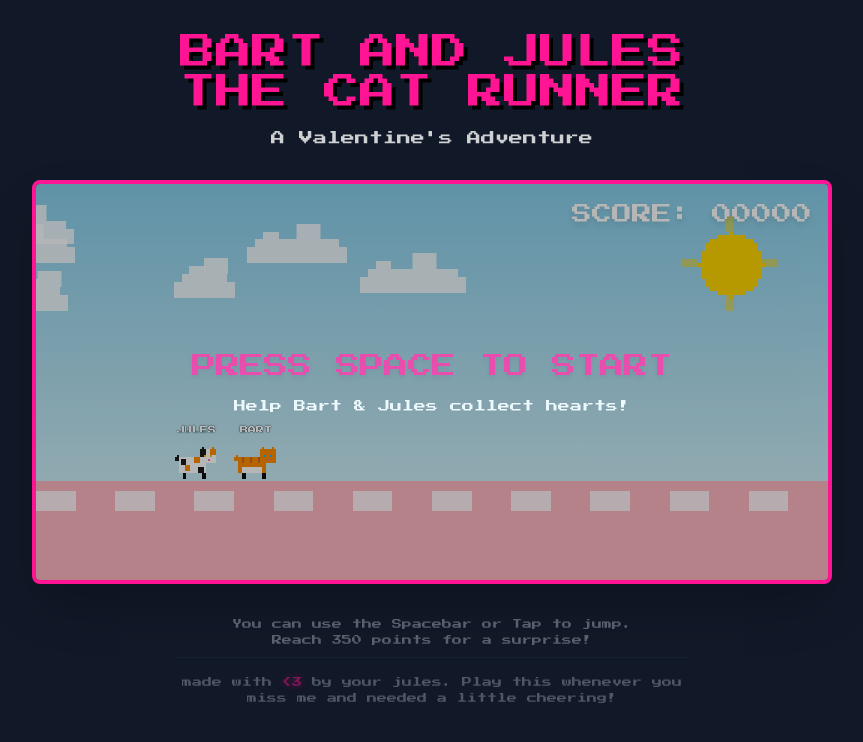
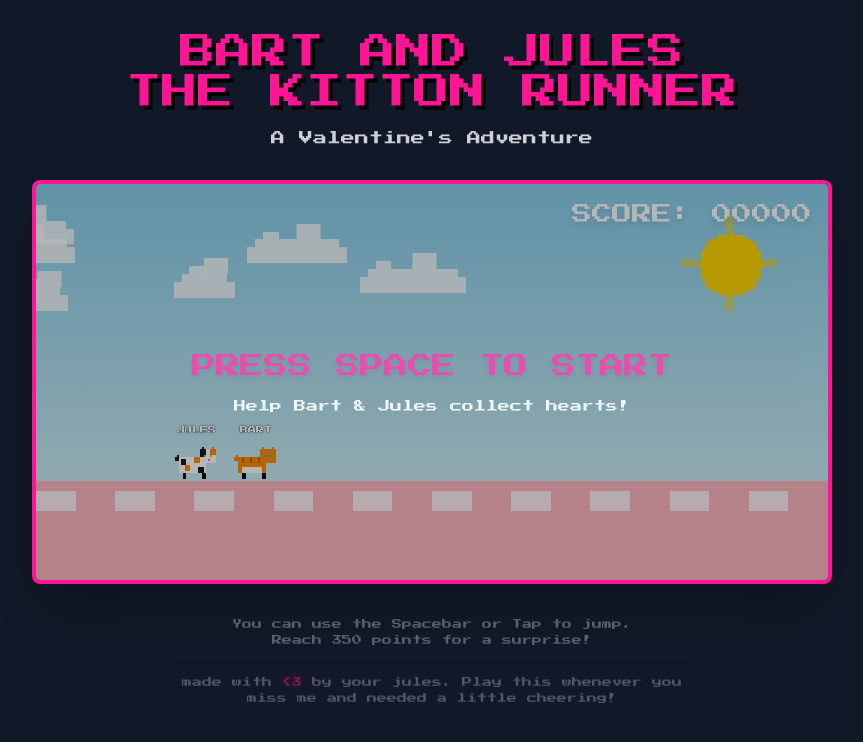
Before and after one commit to cplus2jules/Pixel-Valentines-Game-Cat, a React (Vite) app: page / in a window 1280 px wide. Shown: the top 742 px of the page, without its empty margins (208-1071 px from the left). Built offline with nearby package versions, Linux system fonts and the light colour scheme.

Commit message:
feat: Rename game title from 'Cat Runner' to 'Kitton' and remove redundant comments.

```diff
--- a/App.tsx
+++ b/App.tsx
@@ -6,7 +6,7 @@ export default function App() {
     <div className="min-h-screen bg-gray-900 flex flex-col items-center py-8 px-4 font-pixel">
       <header className="mb-8 text-center">
         <h1 className="text-2xl md:text-4xl text-val-pink mb-4 drop-shadow-[4px_4px_0_rgba(0,0,0,1)] uppercase leading-relaxed">
-          BART AND JULES<br />THE CAT RUNNER
+          BART AND JULES<br />THE KITTON RUNNER
         </h1>
         <p className="text-white text-xs md:text-sm opacity-80 text-val-light">
           A Valentine's Adventure
--- a/components/GameCanvas.tsx
+++ b/components/GameCanvas.tsx
@@ -17,7 +17,6 @@ export const GameCanvas: React.FC<GameCanvasProps> = ({ onGameOver, onVictory })
 
   const animate = useCallback(() => {
     if (engineRef.current) {
-      // Pass the playing state to update loop
       const isPlaying = gameState === GameState.PLAYING;
       engineRef.current.update(isPlaying);
       engineRef.current.draw();
@@ -33,13 +32,10 @@ export const GameCanvas: React.FC<GameCanvasProps> = ({ onGameOver, onVictory })
 
   useEffect(() => {
     if (canvasRef.current && !engineRef.current) {
-      // Initialize canvas size
       canvasRef.current.width = 800;
       canvasRef.current.height = 400;
       engineRef.current = new GameEngine(canvasRef.current);
     }
-
-    // Start loop
     requestRef.current = requestAnimationFrame(animate);
 
     return () => {
@@ -97,7 +93,6 @@ export const GameCanvas: React.FC<GameCanvasProps> = ({ onGameOver, onVictory })
       )}
 
       {gameState === GameState.VICTORY && (
-        // Reduced opacity to bg-black/40 so fireworks are visible
         <div className="absolute inset-0 flex flex-col items-center justify-center bg-black/40 text-white z-20 backdrop-blur-[2px]">
           <Trophy className="w-16 h-16 text-val-gold mb-4 animate-bounce drop-shadow-lg" />
           <h2 className="font-pixel text-xl md:text-2xl text-val-pink mb-4 text-center px-4 drop-shadow-[2px_2px_0_rgba(0,0,0,1)]">HAPPY VALENTINE'S DAY!</h2>
--- a/index.html
+++ b/index.html
@@ -4,7 +4,7 @@
 <head>
   <meta charset="UTF-8" />
   <meta name="viewport" content="width=device-width, initial-scale=1.0" />
-  <title>Bart and Jules the cat runner</title>
+  <title>Bart and Jules the Kitton runner</title>
   <link rel="icon" type="image/png" href="/favicon.png" />
   <script src="https://cdn.tailwindcss.com"></script>
   <link href="https://fonts.googleapis.com/css2?family=Press+Start+2P&display=swap" rel="stylesheet">
```
